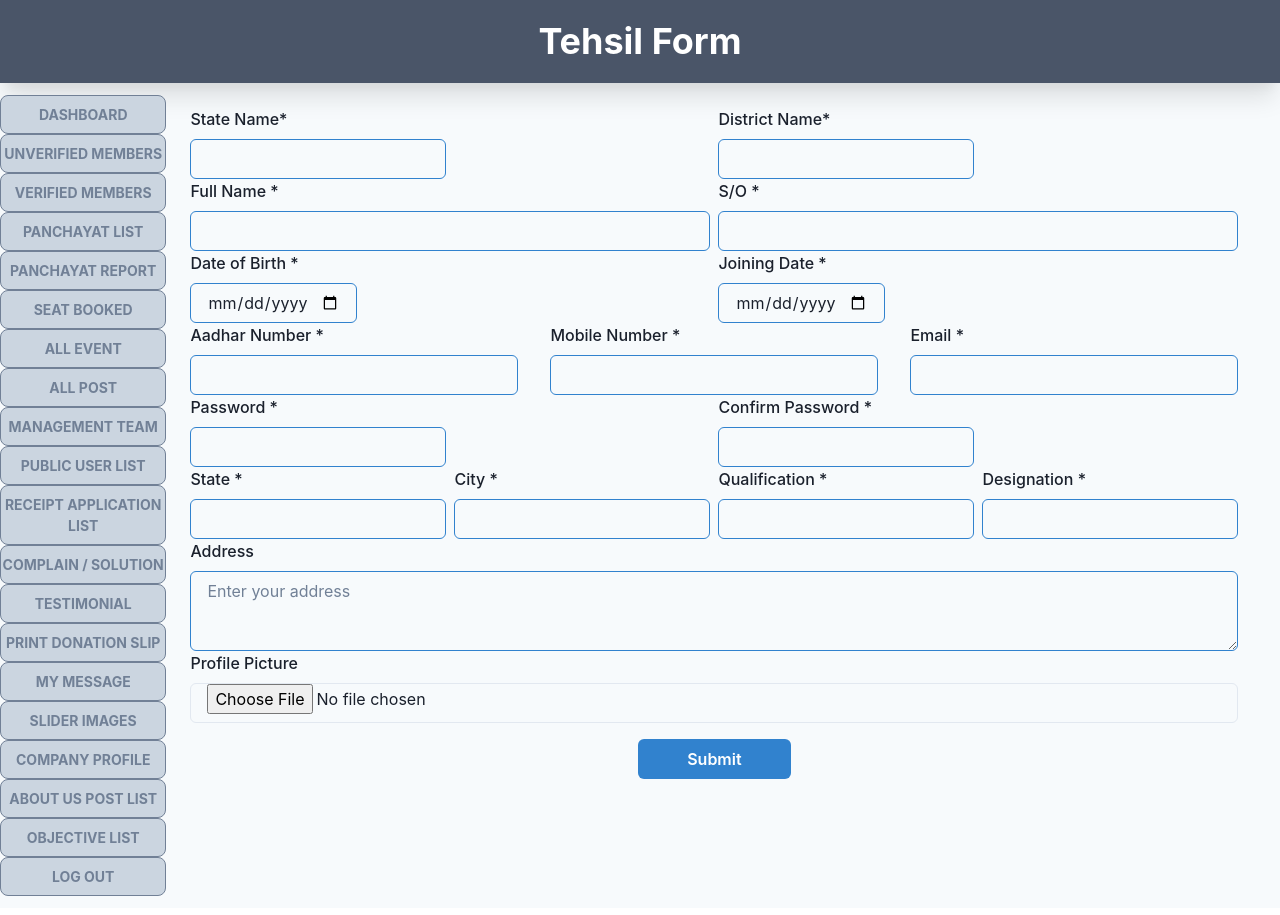
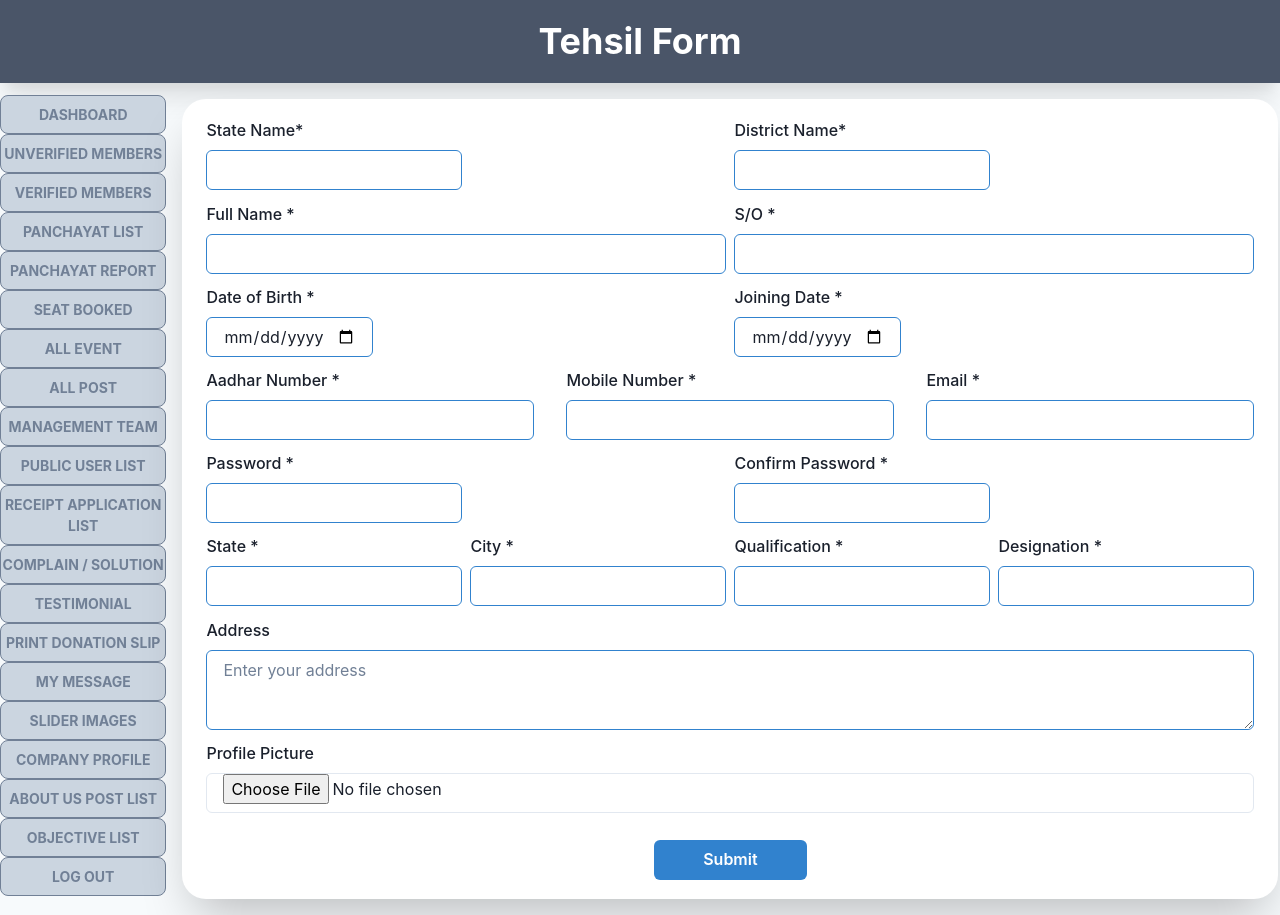
Before and after one commit to dhruvm420/reactProject, a React (Vite) app: page /createTehsil in a window 1280 px wide. Built offline with nearby package versions, Linux system fonts and the light colour scheme.

Commit message:
forms shadow fixed

```diff
--- a/src/components/mycard.jsx
+++ b/src/components/mycard.jsx
@@ -16,8 +16,8 @@ export default function MyCard({ title, count, link }) {
       h="52"
       shadow="xl"
       bg="white"
+      borderRadius="3xl"
       color="gray.500"
-      borderRadius="3xl"
       mb="8"
       mx="4"
       px="9"
--- a/src/components/registrationform.jsx
+++ b/src/components/registrationform.jsx
@@ -8,6 +8,7 @@ import {
   Box,
   Stack,
   HStack,
+  Flex,
 } from "@chakra-ui/react";
 const RegistrationForm = (props) => {
   const [formData, setFormData] = useState({
@@ -98,7 +99,18 @@ const RegistrationForm = (props) => {
 
   return (
     <form onSubmit={handleSubmit}>
-      <Stack p="6" spacing="0">
+      <Flex
+        flexDirection="column"
+        mx="auto"
+        shadow="2xl"
+        h="100vh"
+        px="6"
+        py="2"
+        bg="white"
+        borderRadius="3xl"
+        m="4"
+        justifyContent="space-evenly"
+      >
         <HStack>
           {formName !== "state" && stateInput}
           {formName !== "state" && formName !== "district" && districtInput}
@@ -300,7 +312,7 @@ const RegistrationForm = (props) => {
         <Button type="submit" mt={4} colorScheme="blue" w="12vw" mx="auto">
           Submit
         </Button>
-      </Stack>
+      </Flex>
     </form>
   );
 };
--- a/src/routes/Forms/createEvent.jsx
+++ b/src/routes/Forms/createEvent.jsx
@@ -44,7 +44,7 @@ export default function CreateEvent() {
 
   return (
     <Root title="Create Event">
-      <Box mx="auto">
+      <Box mx="auto" shadow="2xl" h="60vh" bg="white" borderRadius="3xl" my="4">
         <form onSubmit={handleSubmit}>
           <Stack p="6" spacing="4" w="55vw">
             <HStack spacing="20">
--- a/src/routes/Forms/donationForm.jsx
+++ b/src/routes/Forms/donationForm.jsx
@@ -50,7 +50,7 @@ export default function DonationForm({ edit = false, modifyId = null }) {
 
   return (
     <Root title="Donate Form">
-      <Box mx="auto">
+      <Box mx="auto" shadow="2xl" h="82vh" bg="white" borderRadius="3xl" my="4">
         <form onSubmit={handleSubmit}>
           <Stack p="6" spacing="4" w="55vw">
             <HStack spacing="20">
--- a/src/routes/Forms/managementForm.jsx
+++ b/src/routes/Forms/managementForm.jsx
@@ -89,7 +89,7 @@ export default function ManagementForm({ edit = false, modifyId = null }) {
 
   return (
     <Root title="Create Management">
-      <Box mx="auto">
+      <Box mx="auto" shadow="2xl" h="63vh" bg="white" borderRadius="3xl" my="4">
         <form onSubmit={handleSubmit}>
           <Stack p="6" spacing="4" w="55vw">
             <HStack spacing="20">
--- a/src/routes/Forms/testimonialForm.jsx
+++ b/src/routes/Forms/testimonialForm.jsx
@@ -46,7 +46,7 @@ export default function CreateTestimonial({ edit = false, modifyId = null }) {
 
   return (
     <Root title="Create Management">
-      <Box mx="auto">
+      <Box mx="auto" shadow="2xl" h="58vh" bg="white" borderRadius="3xl" my="4">
         <form onSubmit={handleSubmit}>
           <Stack p="6" spacing="4" w="55vw">
             <HStack spacing="20">
--- a/src/routes/testimonials.jsx
+++ b/src/routes/testimonials.jsx
@@ -40,7 +40,7 @@ export default function Testimonials() {
           setIsOpen={setDialogIsOpen}
           setAction={setAction}
           setId={setId}
-          actionItems={["delete", "edit"]}
+          actionItems={["delete"]}
         />
       </Flex>
     </Root>
```
